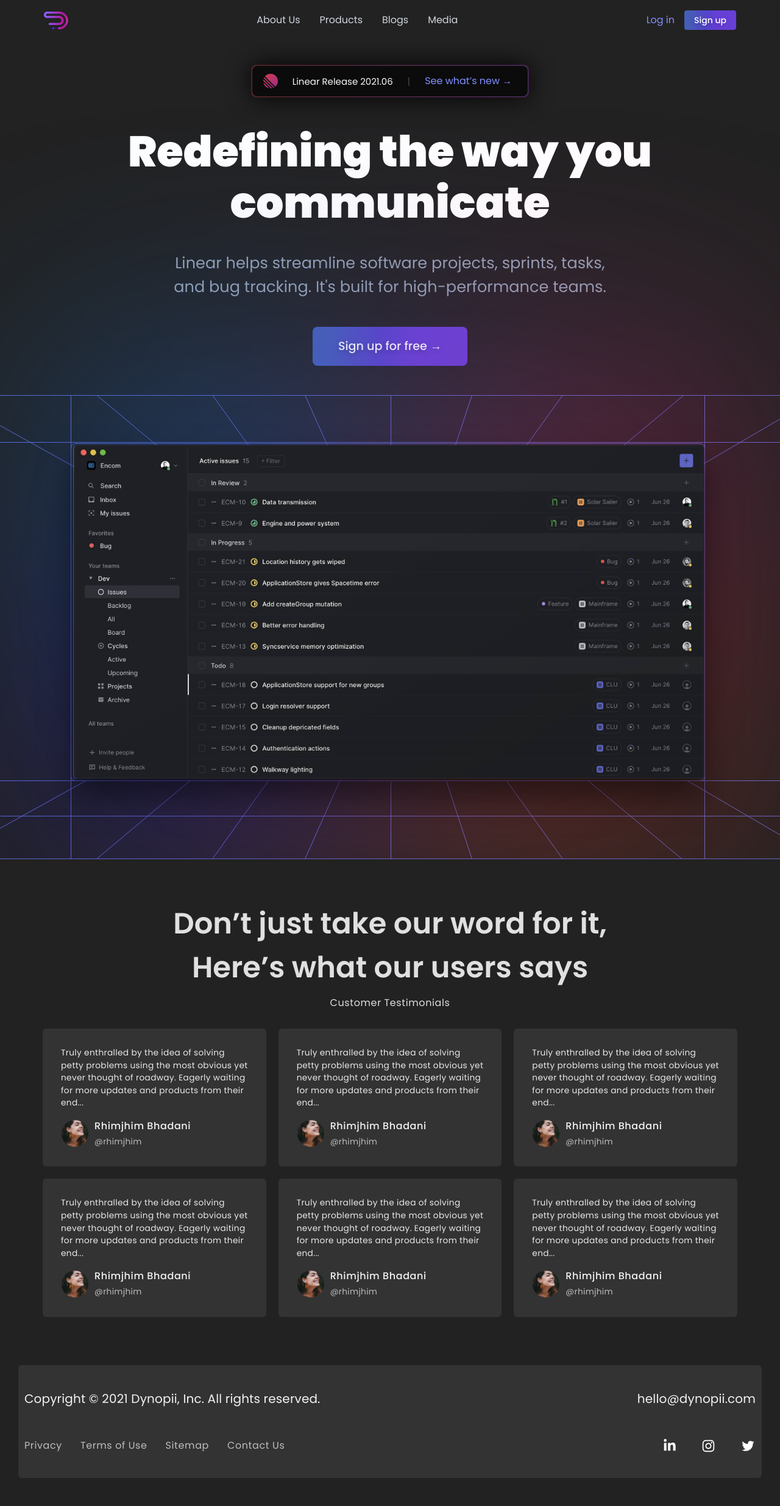
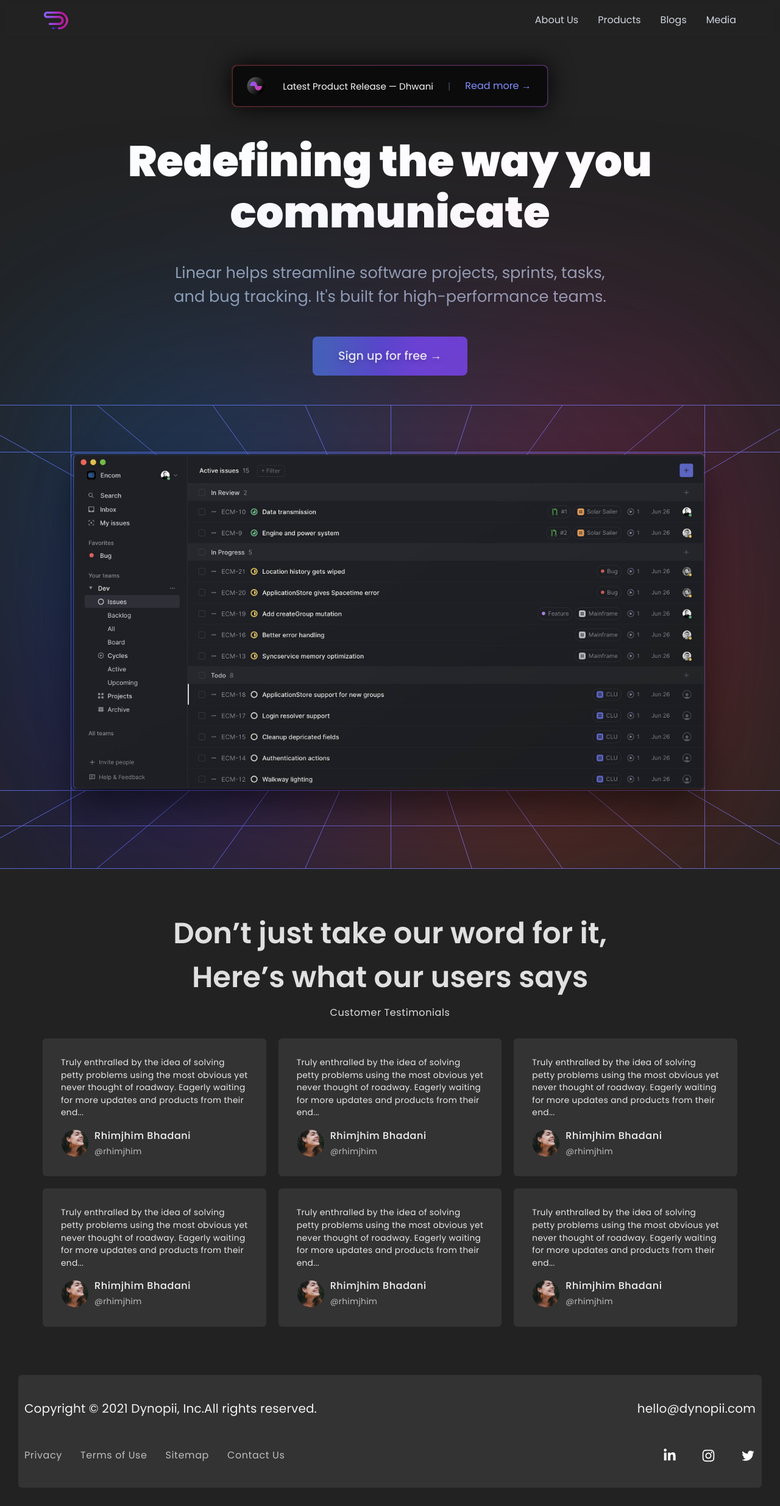
Before and after one commit to dynopii/dynopii.github.io, a Next.js app: page / in a window 1280 px wide. Shown: the whole page at 61% size. Built offline with nearby package versions, Linux system fonts and the light colour scheme.

Commit message:
minor changes to layout components and landing section, added dhwani logo svg

```diff
--- a/components/Header.tsx
+++ b/components/Header.tsx
@@ -31,14 +31,14 @@ export const Header = () => {
 					))}
 				</div>
 				<div className="mobile spacer hidden md:flex md:flex-grow"></div>
-				<div className="signin_row flex items-center">
+				{/* <div className="signin_row flex items-center">
 					<a href="/siginin" className="signin text-primary mr-4">
 						Log in
 					</a>
 					<button type="submit" className="signin_btn">
 						Sign up
 					</button>
-				</div>
+				</div> */}
 				<button onClick={toggleMenu} className="mobile menuToggle hidden md:flex cursor-pointer">
 					<MenuToggle />
 				</button>
--- a/components/Main.tsx
+++ b/components/Main.tsx
@@ -2,7 +2,7 @@
 /* eslint-disable react/no-unescaped-entities */
 import React from 'react';
 import Image from 'next/image';
-import logo from '../images/release-logo.png';
+import DhwaniSVG from '../public/svgs/dhwanilogo.svg';
 
 export const Main = () => {
 	return (
@@ -42,16 +42,16 @@ export const Main = () => {
                       sm:flex-col sm:py-3 sm:px-4
                     "
 								>
-									<Image src={logo} alt="logo" width={24} height={24} />
+									<Image src={DhwaniSVG} alt="logo" width={40} height={40} />
 									<div className="flex ml-6 sm:m-0 flex-grow">
 										<span color="labelTitle" className="banner_title sm:mt-3 sm:ml-0">
-											Linear Release 2021.06
+											Latest Product Release &mdash; Dhwani
 										</span>
 									</div>
 									<span color="labelFaint" className="ml-6 title_separator sm:hidden">
 										|
 									</span>
-									<span className="ml-6 sm:ml-0 sm:mt-3">See what’s new →</span>
+									<span className="ml-6 sm:ml-0 sm:mt-3">Read more →</span>
 								</div>
 							</a>
 						</div>
--- a/components/layout/Footer.tsx
+++ b/components/layout/Footer.tsx
@@ -1,7 +1,7 @@
 import React from 'react';
 import { AiOutlineInstagram, AiOutlineTwitter } from 'react-icons/ai';
 import { FaLinkedinIn } from 'react-icons/fa';
-
+import Link from 'next/link';
 interface Props {
 
 }
@@ -12,16 +12,16 @@ export const Footer: React.FC<Props> = () => {
       <div className='mx-auto' style={{ maxWidth: '1200px' }}>
 
         <div className='flex items-center md:flex-col md:items-start justify-between mb-50 md:mb-20'>
-          <h6 className='font-normal text-h6 text-gray-f2f'>Copyright © 2021 Dynopii, Inc. All rights reserved.</h6>
+          <h6 className='font-normal text-h6 text-gray-f2f'>Copyright © 2021 Dynopii, Inc.All rights reserved.</h6>
           <h6 className='font-normal text-h6 text-gray-f2f md:mt-1'>hello@dynopii.com</h6>
         </div>
 
         <div className='flex items-center justify-between md:flex-col md:items-start'>
           <div className='flex items-center md:flex-col md:items-start'>
-            <p className='mr-30 text-gray-bdb text-body-lg'>Privacy</p>
-            <p className='mr-30 text-gray-bdb text-body-lg'>Terms of Use</p>
-            <p className='mr-30 text-gray-bdb text-body-lg'>Sitemap</p>
-            <p className='text-gray-bdb text-body-lg'>Contact Us</p>
+            <Link href='/privacy'><a><p className='mr-30 text-gray-bdb text-body-lg'>Privacy</p></a></Link>
+            <Link href='/terms-of-use'><a><p className='mr-30 text-gray-bdb text-body-lg'>Terms of Use</p></a></Link>
+            <Link href='/sitemap'><a><p className='mr-30 text-gray-bdb text-body-lg'>Sitemap</p></a></Link>
+            <Link href='/contact'><a><p className='text-gray-bdb text-body-lg'>Contact Us</p></a></Link>
           </div>
           <div className='flex items-center md:mt-20'>
             <FaLinkedinIn className='mr-40' size={22} color='#ffffff' />
```
Also changed, not shown: public/svgs/dhwanilogo.svg (added).
